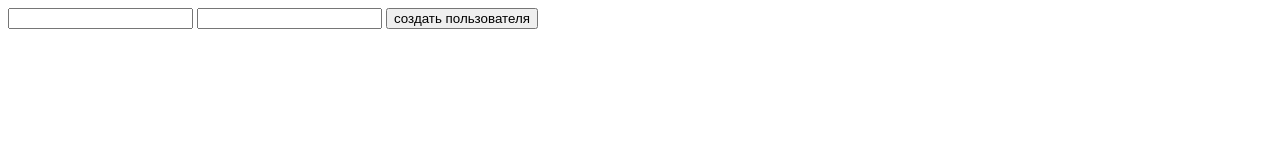
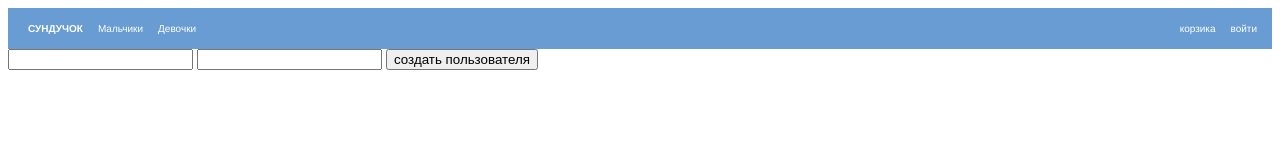
Before and after one commit to IOANSMILE/DiplonmayaRabota, a website: page index.html in a window 1280 px wide. Drawn offline with Linux system fonts and the light colour scheme; no server answers.

Commit message:
Итак.... началось (верстка)

```diff
--- a/index.html
+++ b/index.html
@@ -6,7 +6,31 @@
     <link rel="stylesheet" href="css/index.css">
     <script src="src/index.js"></script>
 </head>
-<body>
+<div class="header">
+    <div class="header_section">
+        <div class="header_logo header_item">
+            СУНДУЧОК
+        </div>
+        <div class="header_item header_button">
+            Мальчики
+        </div>
+        <div class="header_item header_button">
+            Девочки
+        </div>
+    </div>
+
+
+    <div class="header_section">
+        <div class="header_item header_button">
+            корзика
+        </div>
+        <div class="header_item header_button">
+            войти
+        </div>
+    </div>
+</div>
+
+
 <div id="id"></div>
 <div id="title"></div>
 <div id="content"></div>
--- a/public/css/index.css
+++ b/public/css/index.css
@@ -0,0 +1,30 @@
+.header{
+    display: flex;
+    justify-content: space-between;
+    padding: 10px;
+    background:#689CD2;
+    color: #fff;
+    font-family: Helvetica;
+}
+
+.header_section{
+    display: flex;
+    align-items: center;
+}
+.header_item{
+    padding: 5px 5px;
+    font-size: 10px;
+    margin-left: 5px;
+}
+.header_item:hover{
+    background-color: #ff9900;
+    border-radius: 4px;
+}
+
+.header_logo{
+    font-weight: bold;
+}
+
+.header_button{
+    cursor: pointer;
+}
```
